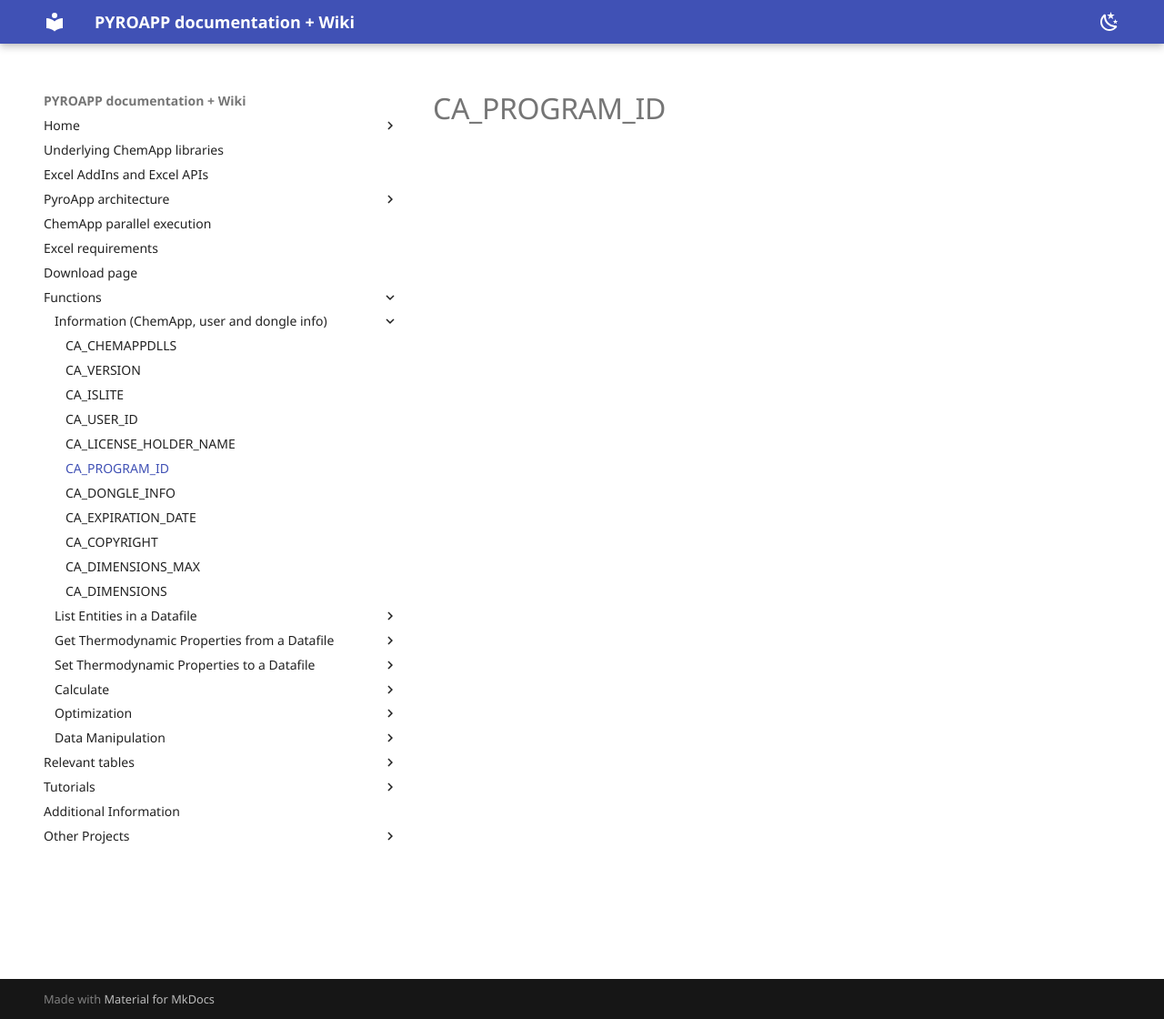
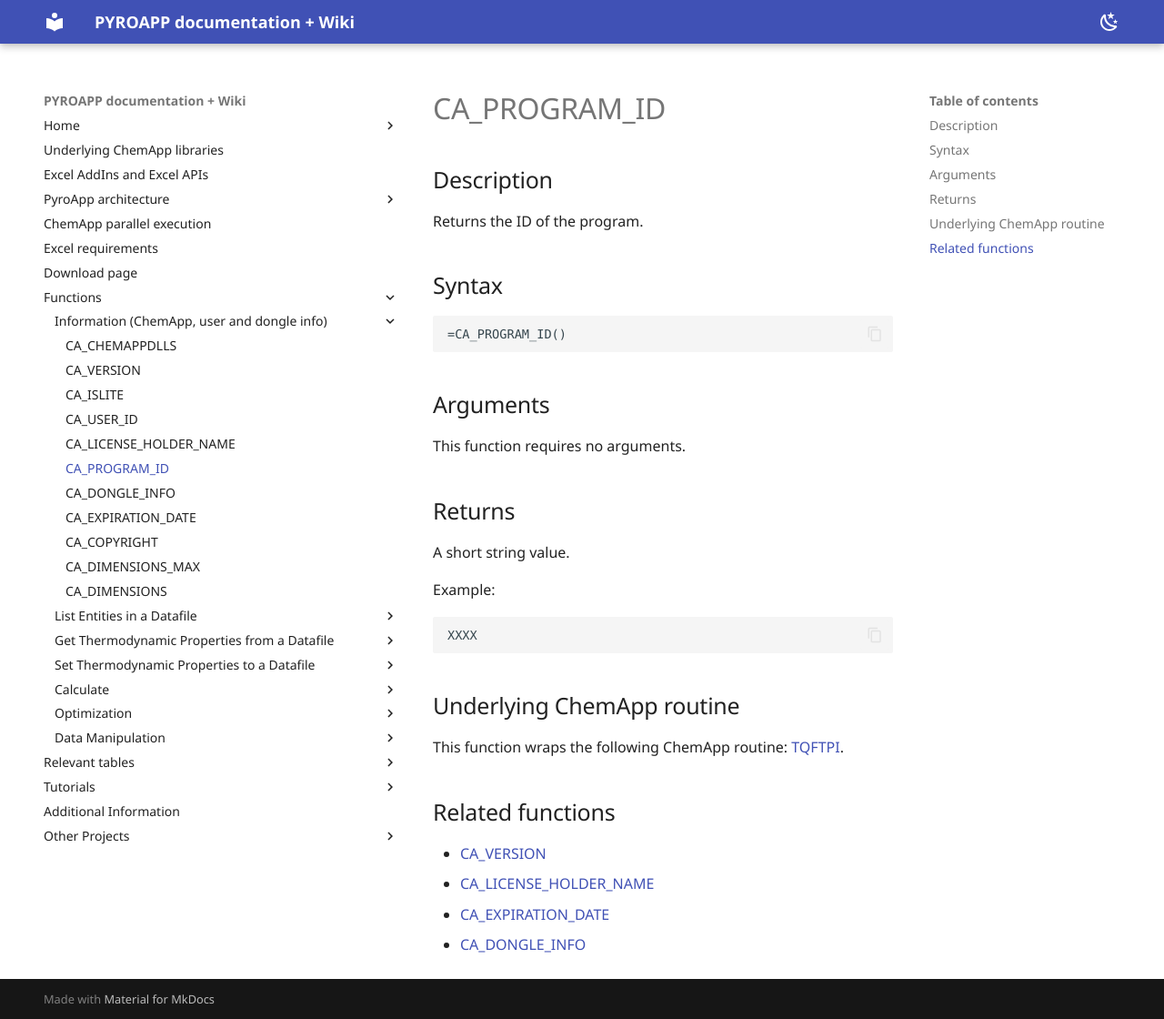
Before and after one commit to evnekdev/pyroapp-docs, an MkDocs documentation site: the page built from docs/functions/ca_program_id.md, in a window 1280 px wide and 1120 px high. Shown: the whole window at 91% size. Built offline with MkDocs 1.6.1 and Material for MkDocs 9.7.7, drawn with Linux system fonts in a browser that asks for light colours; some web fonts are replaced.

Commit message:
added ca_program_id content

````diff
--- a/docs/functions/ca_program_id.md
+++ b/docs/functions/ca_program_id.md
@@ -1 +1,36 @@
 # CA_PROGRAM_ID
+
+## Description
+
+Returns the ID of the program.
+
+## Syntax
+
+```excel
+=CA_PROGRAM_ID()
+```
+
+## Arguments
+
+This function requires no arguments.
+
+## Returns
+
+A short string value.
+
+Example:
+
+```text
+XXXX
+```
+
+## Underlying ChemApp routine
+
+This function wraps the following ChemApp routine: [TQFTPI](https://gtt-technologies.de/ca-doc/index.html#tqgtpi).
+
+## Related functions
+
+  - [CA_VERSION](../ca_version)
+  - [CA_LICENSE_HOLDER_NAME](../ca_license_holder_name)
+  - [CA_EXPIRATION_DATE](../ca_expiration_date)
+  - [CA_DONGLE_INFO](../ca_dongle_info)
````
Also changed, not shown: docs/functions/ca_islite.md (+2 -4 lines), docs/functions/ca_version.md (+3 -5 lines).
